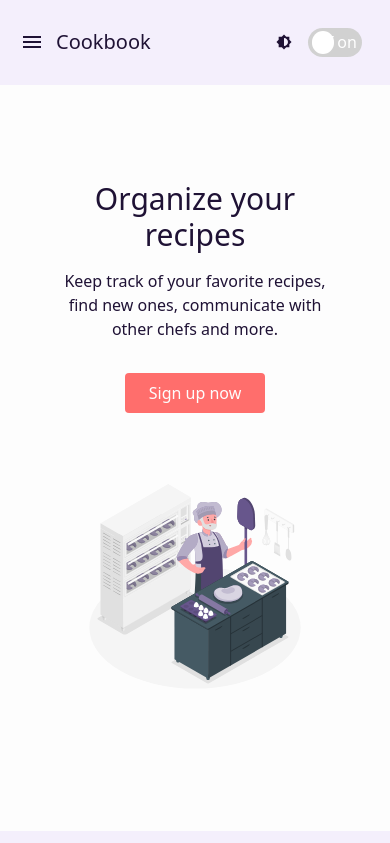
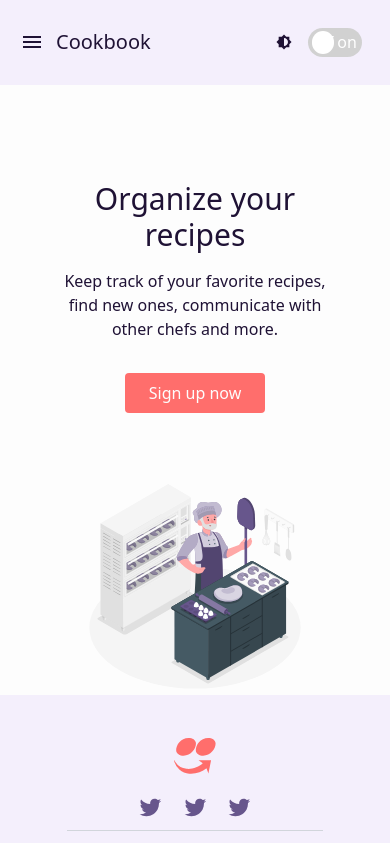
Before and after one commit to Btwonu/cookbook, a React (Create React App) app: page / in a window 390 px wide. Shown: the top 843 px of the page. Built offline with nearby package versions, Linux system fonts and the light colour scheme.

Commit message:
fix layout scroll bug

```diff
--- a/src/components/AuthForm.js
+++ b/src/components/AuthForm.js
@@ -5,7 +5,9 @@ const AuthForm = () => {
 
   if (selectedForm === 'login') {
     return (
-      <div className="bg-light flex flex-col items-center border text-dark my-10 mx-auto pb-10 min-w-80 max-w-xs  sm:max-w-sm  md:max-w-md lg:max-w-lg xl:max-w-xl 2xl:max-w-2xl">
+      // uncomment sections if you want form to be centered in the page
+      // <section className="flex items-center h-full">
+      <div className="bg-light flex flex-col flex-grow items-center border text-dark my-10 mx-auto pb-10 min-w-80 max-w-xs  sm:max-w-sm  md:max-w-md lg:max-w-lg xl:max-w-xl 2xl:max-w-2xl">
         <fieldset className="w-full pb-8">
           <legend className="visually-hidden">Select Form:</legend>
           <button
@@ -47,10 +49,12 @@ const AuthForm = () => {
           <button className="btn">Login</button>
         </form>
       </div>
+      // </section>
     );
   } else if (selectedForm === 'register') {
     return (
-      <div className="bg-light flex flex-col items-center border text-dark my-10 mx-auto pb-10 min-w-80 max-w-xs  sm:max-w-sm  md:max-w-md lg:max-w-lg xl:max-w-xl 2xl:max-w-2xl">
+      // <section className="flex items-center h-full">
+      <div className="bg-light flex flex-col flex-grow items-center border text-dark my-10 mx-auto pb-10 min-w-80 max-w-xs  sm:max-w-sm  md:max-w-md lg:max-w-lg xl:max-w-xl 2xl:max-w-2xl">
         <fieldset className="w-full pb-8">
           <legend className="visually-hidden">Select Form:</legend>
           <button
@@ -114,6 +118,7 @@ const AuthForm = () => {
           <button className="btn">Register</button>
         </form>
       </div>
+      // </section>
     );
   }
 };
--- a/src/components/Footer.js
+++ b/src/components/Footer.js
@@ -4,7 +4,7 @@ import { SiIfood } from 'react-icons/si';
 
 const Footer = () => {
   return (
-    <footer className="bg-primary text-dark border-primary h-full mt-10">
+    <footer className="bg-primary text-dark border-primary h-full p-6 pb-0">
       <SiIfood className="text-accent m-auto my-4" size={'2.6rem'} />
 
       <IconContext.Provider
--- a/src/css/main.scss
+++ b/src/css/main.scss
@@ -36,6 +36,12 @@
   position: absolute;
   white-space: nowrap;
   width: 1px;
+}
+
+* {
+  margin: 0;
+  padding: 0;
+  box-sizing: border-box;
 }
 
 body {
--- a/src/pages/Landing.js
+++ b/src/pages/Landing.js
@@ -6,8 +6,8 @@ const Landing = () => {
   return (
     <Layout>
       {/* Hero */}
-      <section className="text-dark">
-        <div className="container mx-auto flex px-16 py-24 md:flex-row flex-col items-center">
+      <section className="text-dark pt-24">
+        <div className="container mx-auto flex px-16  md:flex-row flex-col items-center">
           <div className=" md:w-1/2 lg:pr-24 md:pr-16 flex flex-col md:items-start md:text-left mb-16 md:mb-0 items-center text-center">
             <h1 className="title-font sm:text-4xl text-3xl mb-4 font-medium text-dark">
               Organize your recipes
```
